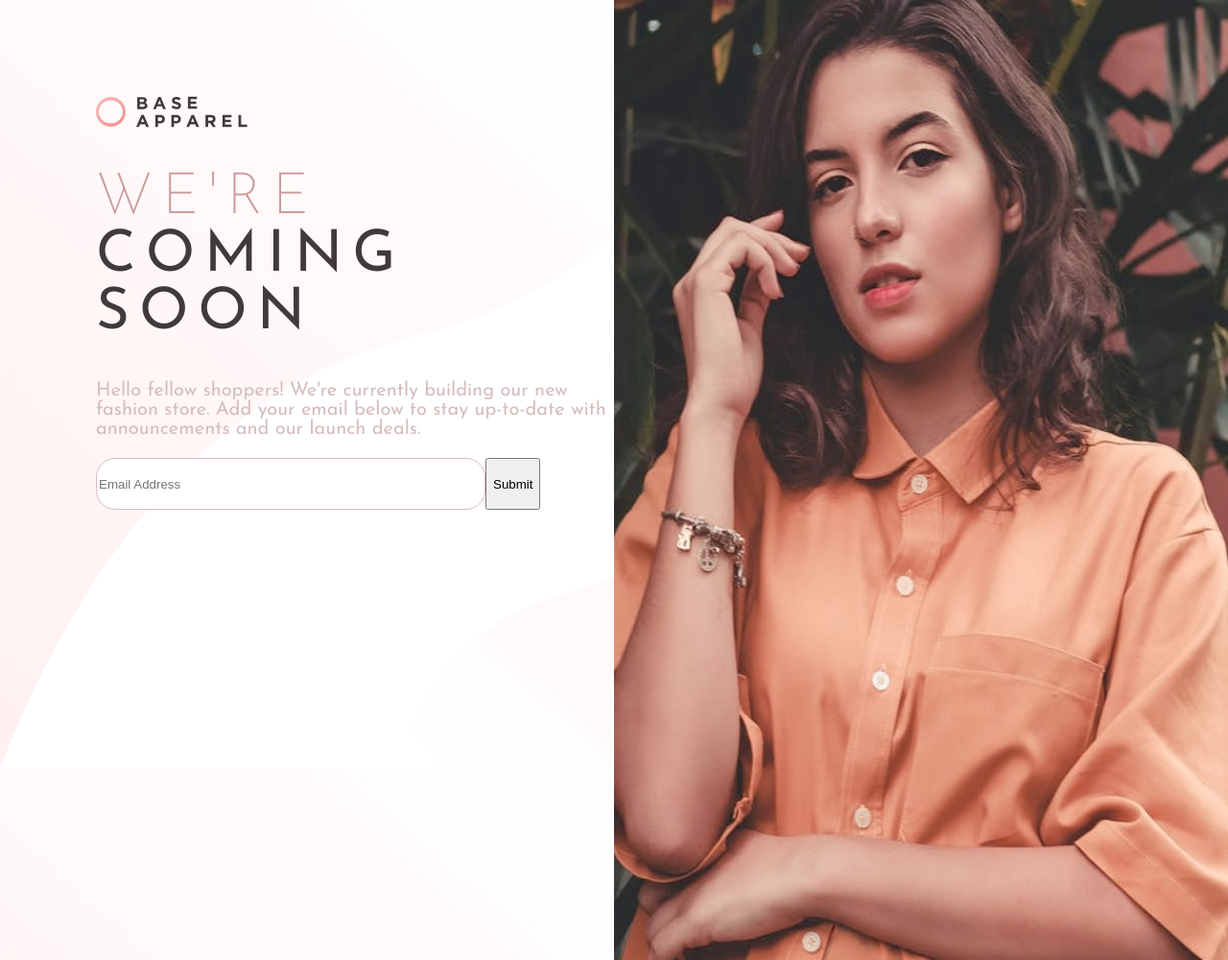
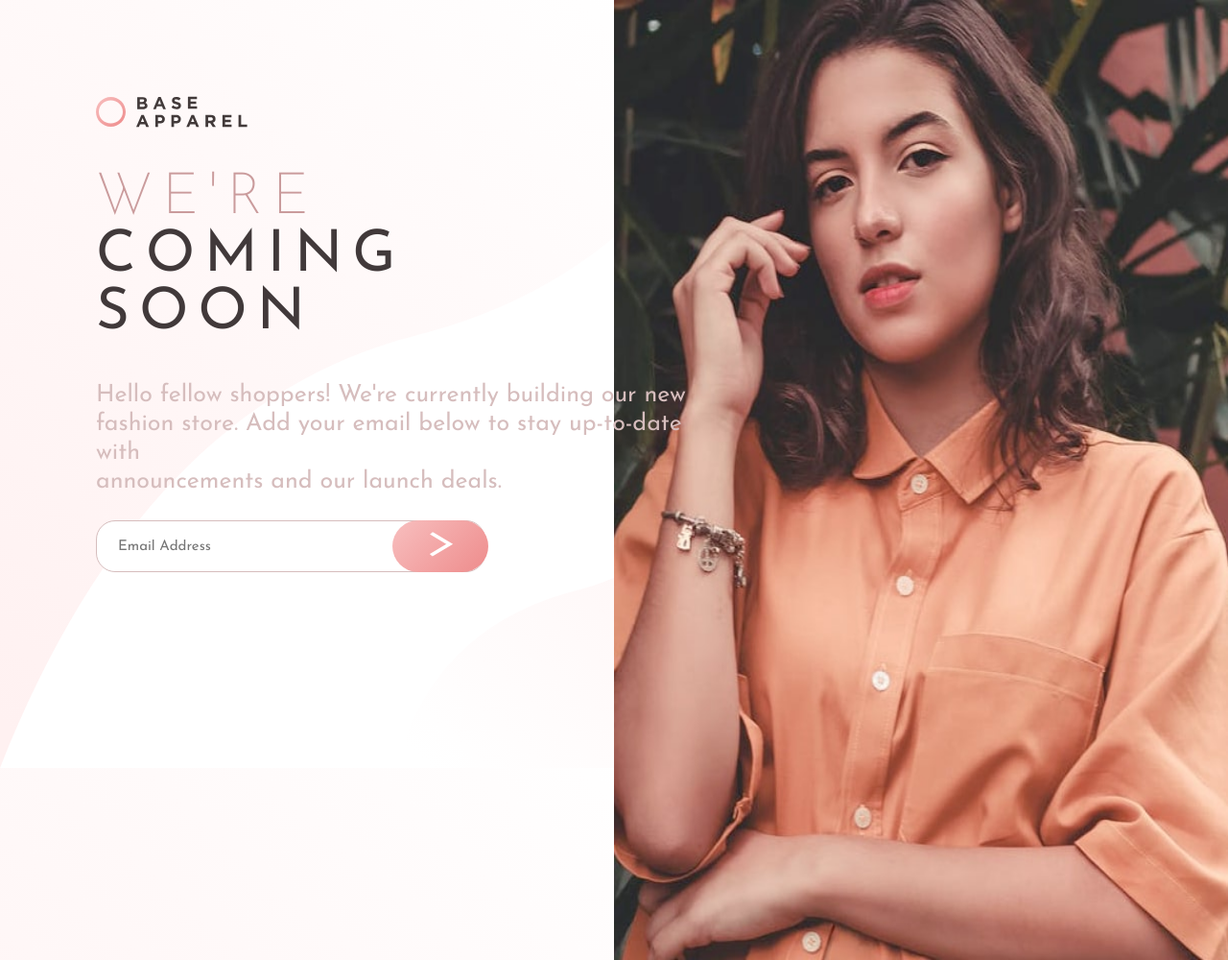
Before and after one commit to Shuayb-Dev/Base-Apparel-Coming-Soon-Page, a plain HTML site: page index.html in a window 1280 px wide. Shown: the whole page at 96% size. Drawn offline with Linux system fonts and the light colour scheme.

Commit message:
Finished Desktop Preview And JavaScript Email Input Validation Logic

```diff
--- a/index.html
+++ b/index.html
@@ -36,12 +36,20 @@
           <form class="email">
             <input
               for="email"
-              id="email"
+              id="input"
               type="email"
               placeholder="Email Address"
             />
-            <button type="submit" onclick="ValidateEmail()">Submit</button>
+            <div class="imgBackground">
+              <img
+                class="submitImage"
+                src="imgs/icon-arrow.svg"
+                alt="submit icon"
+                onclick="ValidateEmail()"
+              />
+            </div>
           </form>
+          <p id="result"></p>
         </div>
 
         <div class="rightSide">
--- a/index.js
+++ b/index.js
@@ -1,18 +1,12 @@
-function ValidateEmail(input) {
+function ValidateEmail() {
+  event.preventDefault();
+  var input = document.getElementById("input");
   var validRegex =
     /^[a-zA-Z0-9.!#$%&'*+/=?^_`{|}~-]+@[a-zA-Z0-9-]+(?:\.[a-zA-Z0-9-]+)*$/;
 
   if (input.value.match(validRegex)) {
-    alert("Valid email address!");
-
-    document.form1.text1.focus();
-
-    return true;
+    document.getElementById("result").innerHTML = "Valid email address!";
   } else {
-    alert("Invalid email address!");
-
-    document.form1.text1.focus();
-
-    return false;
+    document.getElementById("result").innerHTML = "Invalid email address!";
   }
 }
--- a/style.css
+++ b/style.css
@@ -35,7 +35,8 @@ body {
 .leftSide p {
   font-family: "Josefin Sans", sans-serif;
   color: hsl(0, 23%, 79%);
-  font-size: 20px;
+  font-size: 25px;
+  line-height: 30px;
 }
 
 .rightSide {
@@ -57,13 +58,32 @@ body {
   border: solid 1px hsl(0, 23%, 79%);
   height: 50px;
   width: 400px;
+  font-family: "Josefin Sans", sans-serif;
+  font-size: 15px;
+  text-indent: 20px;
+  color: hsl(0, 23%, 79%);
 }
 
 .submitImage {
+  position: relative;
+  left: 35px;
+  top: 10px;
   border-radius: 20px;
   border-style: none;
-  background-color: hsl(0, 23%, 79%);
-  height: 53px;
-  width: 100px; /* Adjust the width of the button as needed */
-  margin-left: -100px; /* Add margin to separate the input and button */
+  height: 30px;
+  width: 30px; /* Adjust the width of the button as needed */
+  cursor: pointer;
+  margin: auto;
+  display: inline-block;
 }
+
+.imgBackground {
+  position: relative;
+  right: 97px;
+  height: auto;
+  width: 100px;
+  background-image: linear-gradient(135deg, hsl(0, 80%, 86%), hsl(0, 74%, 74%));
+
+  display: inline-block;
+  border-radius: 30px;
+}
```
